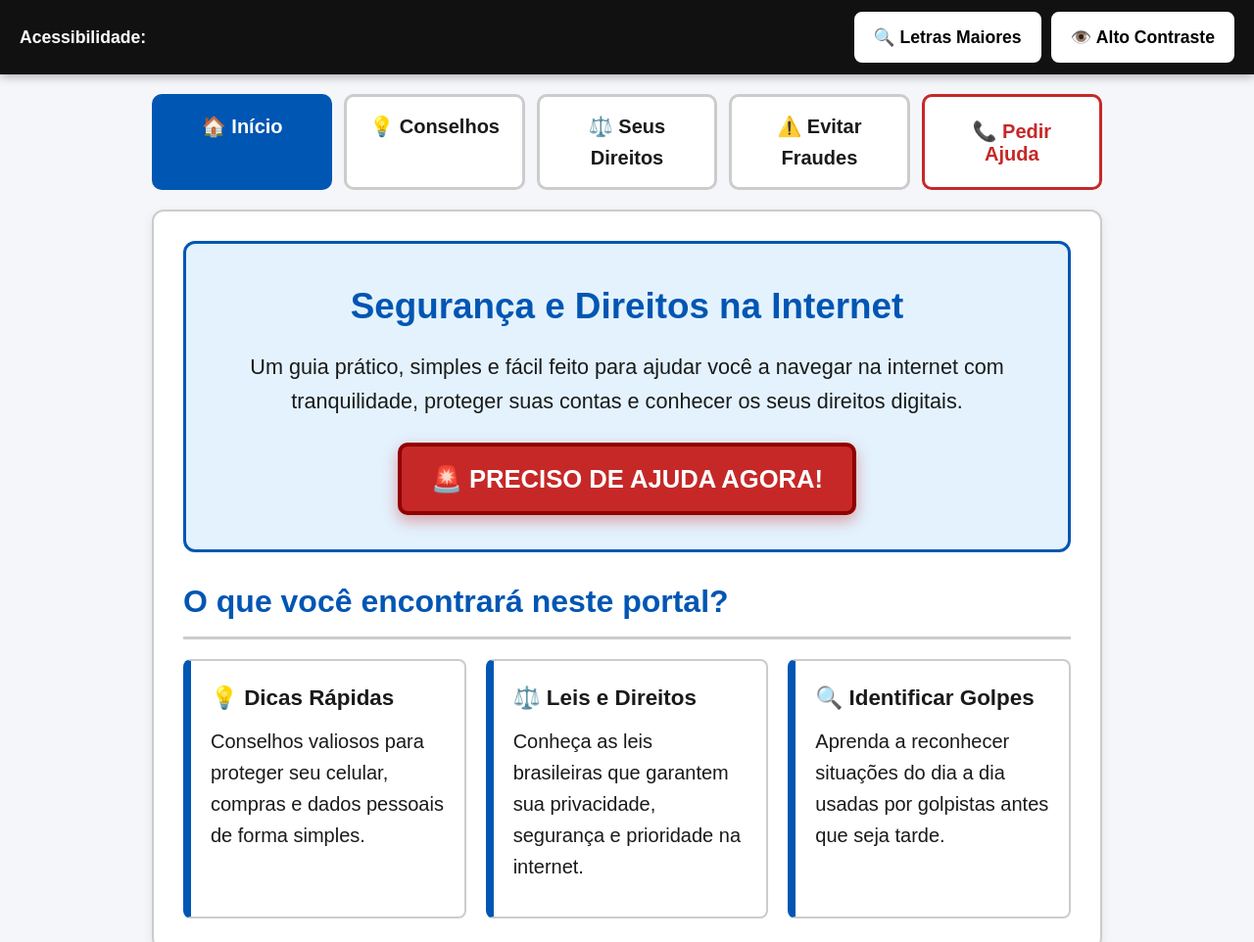
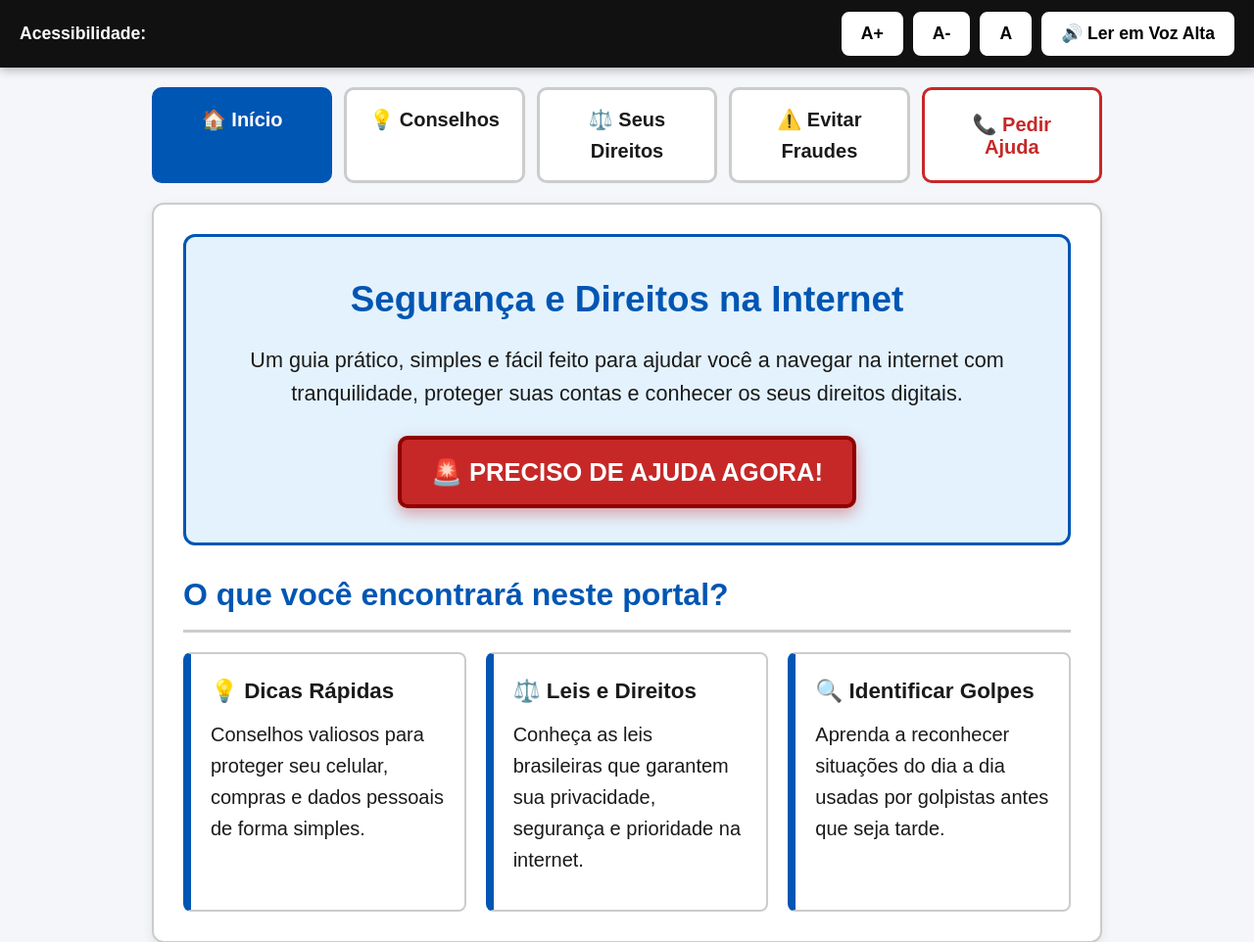
Before and after one commit to felipemachenski/gemini, a plain HTML site: page index.html in a window 1280 px wide. Shown: the top 962 px of the page at 98% size. Drawn offline with Linux system fonts and the light colour scheme.

Commit message:
Update index.html

```diff
--- a/index.html
+++ b/index.html
@@ -8,10 +8,7 @@
 </head>
 <body>
 
-  <!-- ELEMENTOS DE ESTADO (INPUTS TIPO RADIO E CHECKBOX) -->
-  <input type="checkbox" id="alternar-contraste" class="alternador-estado">
-  <input type="checkbox" id="alternar-fonte" class="alternador-estado">
-
+  <!-- ELEMENTOS DE ESTADO PARA AS ABAS -->
   <input type="radio" id="sec-inicio" name="secoes" class="alternador-estado" checked>
   <input type="radio" id="sec-conselhos" name="secoes" class="alternador-estado">
   <input type="radio" id="sec-direitos" name="secoes" class="alternador-estado">
@@ -21,12 +18,18 @@
   <header class="barra-acessibilidade" aria-label="Ferramentas de Acessibilidade">
     <span>Acessibilidade:</span>
     <div class="grupo-acessibilidade">
-      <label for="alternar-fonte" class="botao-acessibilidade" title="Aumentar o tamanho das letras">
-        🔍 Letras Maiores
-      </label>
-      <label for="alternar-contraste" class="botao-acessibilidade" title="Alternar para Modo Alto Contraste">
-        👁️ Alto Contraste
-      </label>
+      <button type="button" id="btn-aumentar" class="botao-acessibilidade" title="Aumentar o tamanho das letras">
+        A+
+      </button>
+      <button type="button" id="btn-diminuir" class="botao-acessibilidade" title="Diminuir o tamanho das letras">
+        A-
+      </button>
+      <button type="button" id="btn-resetar" class="botao-acessibilidade" title="Tamanho normal">
+        A
+      </button>
+      <button type="button" id="btn-ler-voz" class="botao-acessibilidade" title="Ouvir o conteúdo da página">
+        🔊 Ler em Voz Alta
+      </button>
     </div>
   </header>
 
@@ -50,7 +53,6 @@
           Um guia prático, simples e fácil feito para ajudar você a navegar na internet com tranquilidade, proteger suas contas e conhecer os seus direitos digitais.
         </p>
 
-        <!-- BOTÃO DE AJUDA DE GRANDE DESTAQUE -->
         <button type="button" class="botao-ajuda-destaque">
           🚨 PRECISO DE AJUDA AGORA!
         </button>
@@ -177,7 +179,6 @@
     <p>Portal Informativo de Segurança Digital — Focado na Acessibilidade e Proteção da Terceira Idade.</p>
   </footer>
 
-  <!-- CONEXÃO COM O ARQUIVO JAVASCRIPT EXTERNO -->
   <script src="script.js"></script>
 </body>
 </html>
```
